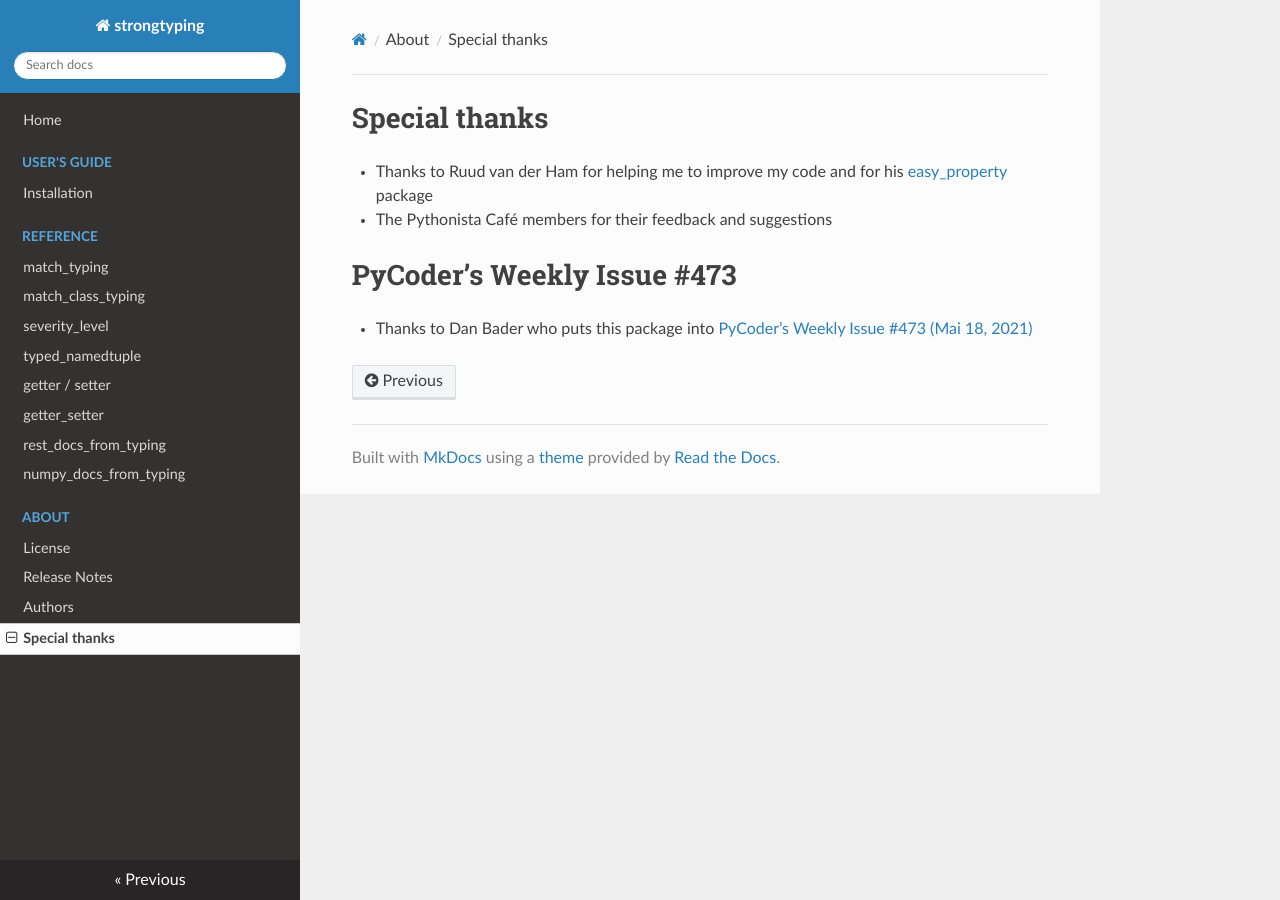
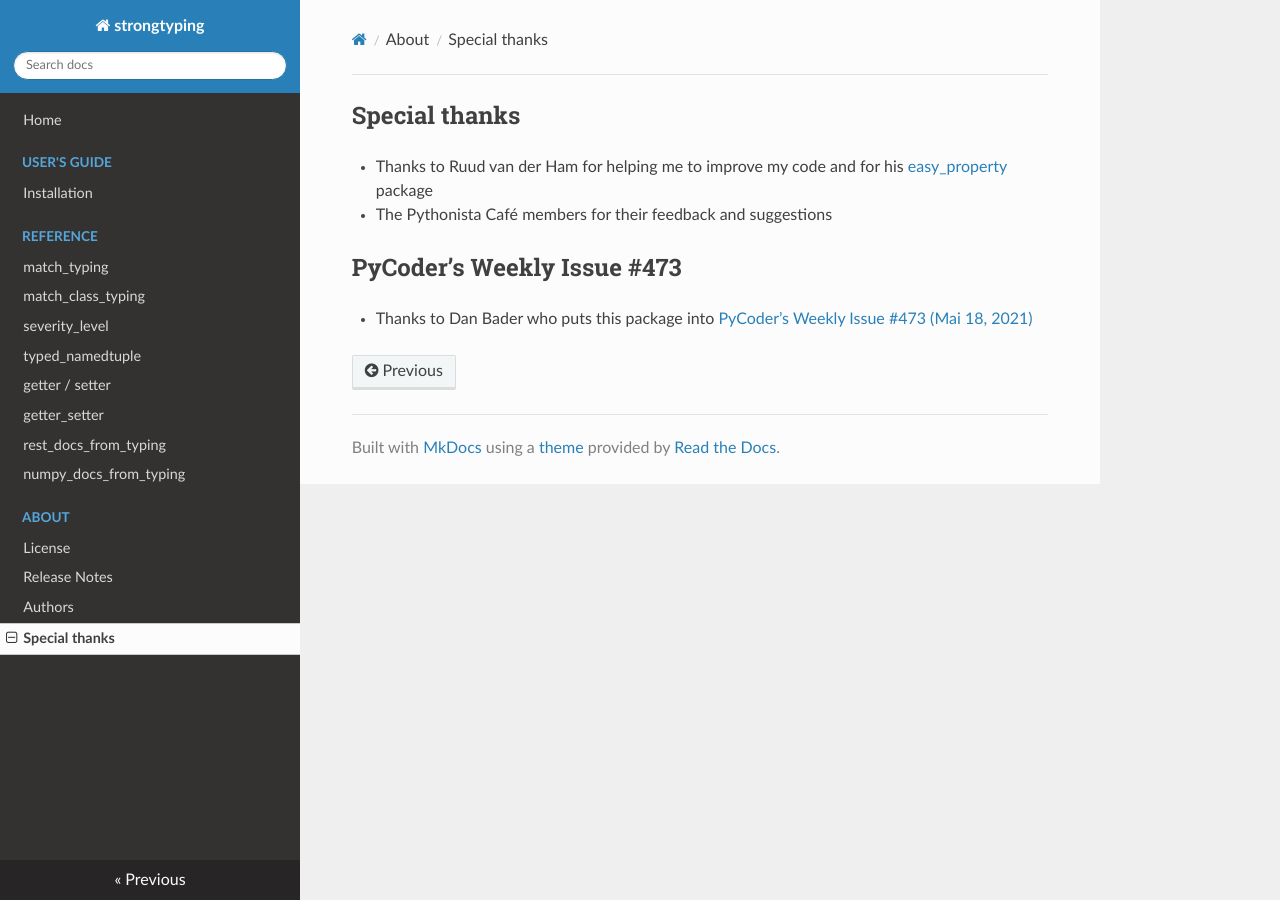
Before and after one commit to FelixTheC/strongtyping, an MkDocs documentation site: the page built from docs/special_thanks.md, in a window 1280 px wide. Built offline with MkDocs 1.6.1, drawn with Linux system fonts in a browser that asks for light colours; nearby versions of some CDN libraries.

```diff
--- a/docs/special_thanks.md
+++ b/docs/special_thanks.md
@@ -1,6 +1,6 @@
-# Special thanks
+## Special thanks
 - Thanks to Ruud van der Ham for helping me to improve my code and for his [easy_property](https://github.com/salabim/easy_property) package
 - The Pythonista Café members for their feedback and suggestions
 
-# PyCoder’s Weekly Issue #473
+## PyCoder’s Weekly Issue #473
 - Thanks to Dan Bader who puts this package into [PyCoder’s Weekly Issue #473 (Mai 18, 2021)](https://pycoders.com/issues/473)
```
